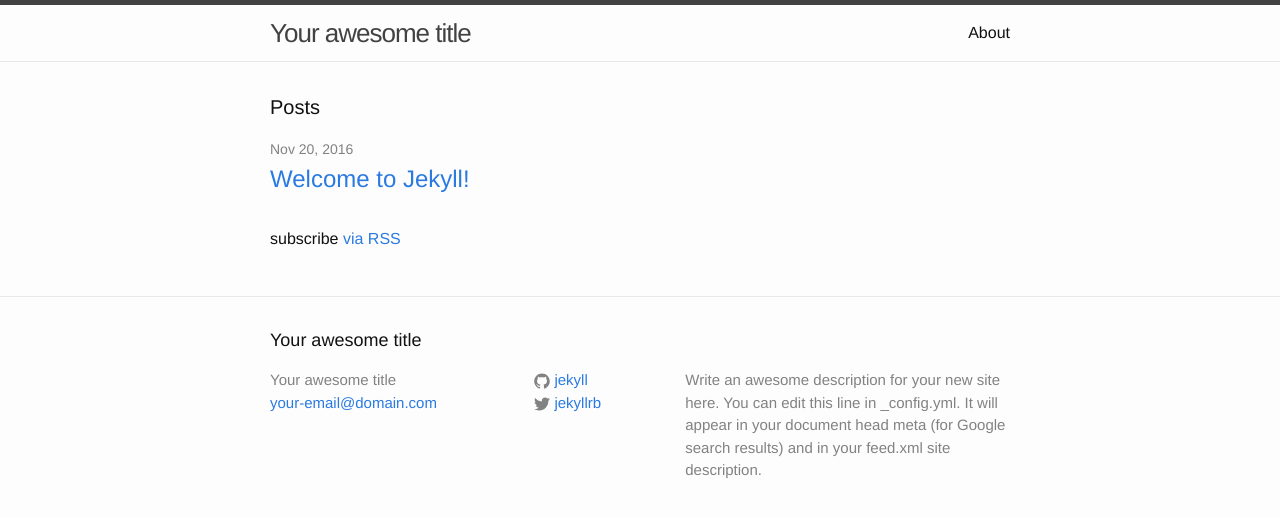
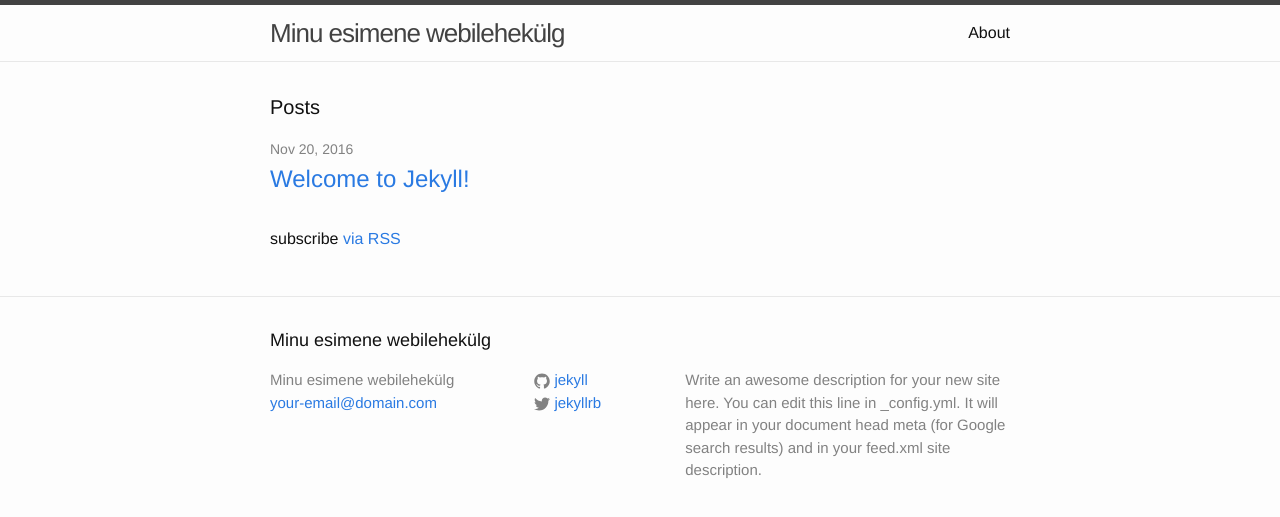
Before and after one commit to tonuheiskonen/tonuheiskonen.github.io, a Jekyll site: the page built from index.html, in a window 1280 px wide. Shown: the top 517 px of the page. Built offline with Jekyll 4.4.1, drawn with Linux system fonts in a browser that asks for light colours.

Commit message:
Update _config.yml

```diff
--- a/_config.yml
+++ b/_config.yml
@@ -6,7 +6,7 @@
 # 'jekyll serve'. If you change this file, please restart the server process.
 
 # Site settings
-title: Your awesome title
+title: Minu esimene webilehekülg
 email: your-email@domain.com
 description: > # this means to ignore newlines until "baseurl:"
   Write an awesome description for your new site here. You can edit this
```
